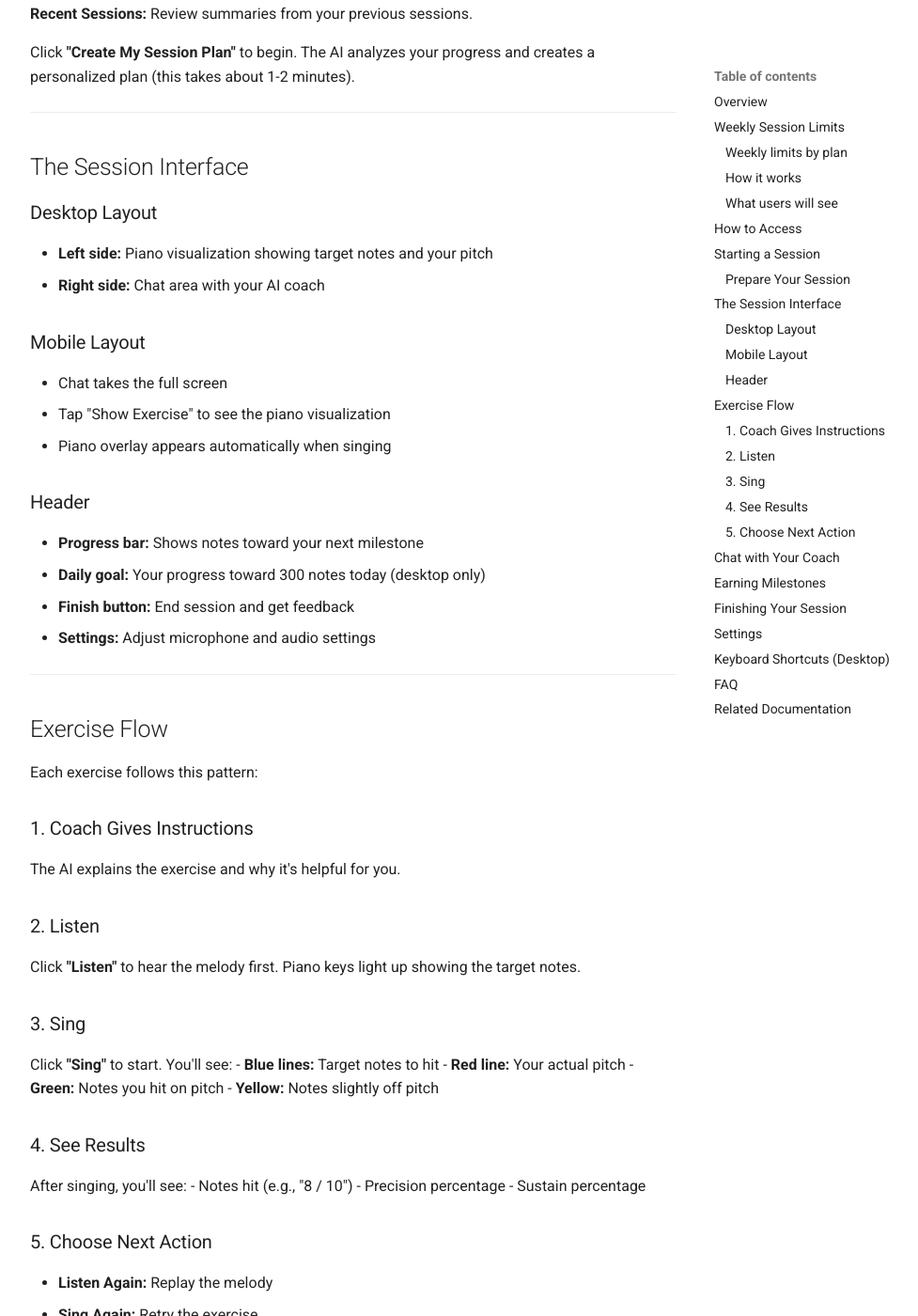
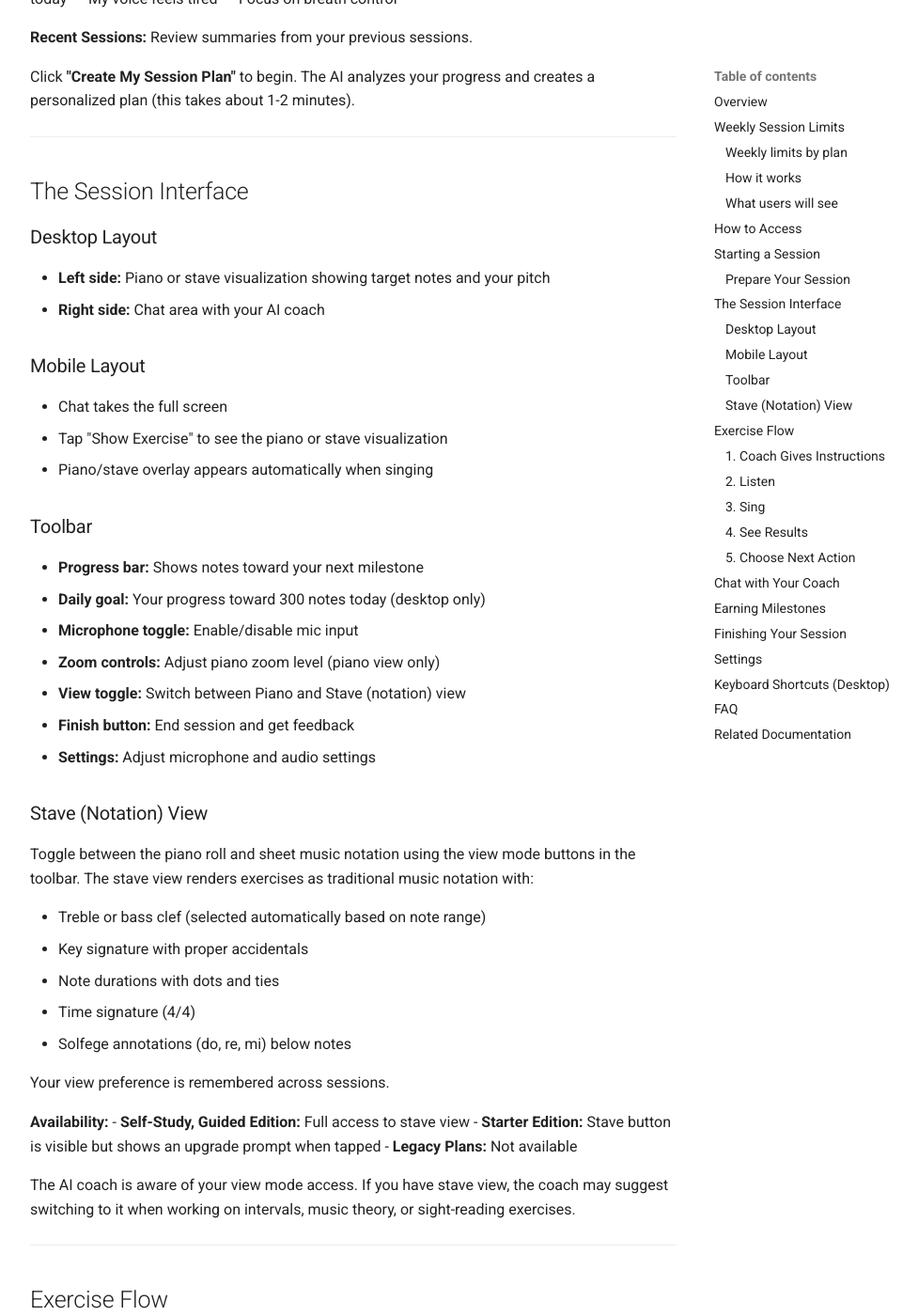
Before and after one commit to singingcarrots/docs, an MkDocs documentation site: the page built from docs/singing-carrots-ai-coach.md, in a window 1280 px wide and 1400 px high, scrolled down 2284 px. Shown: the whole window at 94% size, without its empty margins (264-1241 px from the left). Built offline with MkDocs 1.6.1 and Material for MkDocs 9.7.7, drawn with Linux system fonts in a browser that asks for light colours; some of the changed text lies outside the part shown.

Commit message:
Add stave/clef notation view to AI Coach documentation
Co-Authored-By: Claude Opus 4.6 (1M context) <noreply@anthropic.com>

```diff
--- a/docs/singing-carrots-ai-coach.md
+++ b/docs/singing-carrots-ai-coach.md
@@ -18,6 +18,7 @@ The Singing Carrots AI Coach is your personal AI singing teacher that creates cu
 **Key Features:**
 - Personalized session plans based on your vocal history
 - Real-time pitch feedback with visual piano display
+- Stave notation view - see exercises as sheet music with proper clef, key signature, and note durations
 - Chat with your AI coach - ask questions and get guidance
 - Earn carrot points as you reach milestones
 - Works on desktop and mobile
@@ -100,19 +101,41 @@ Click **"Create My Session Plan"** to begin. The AI analyzes your progress and c
 ## The Session Interface
 
 ### Desktop Layout
-- **Left side:** Piano visualization showing target notes and your pitch
+- **Left side:** Piano or stave visualization showing target notes and your pitch
 - **Right side:** Chat area with your AI coach
 
 ### Mobile Layout
 - Chat takes the full screen
-- Tap "Show Exercise" to see the piano visualization
-- Piano overlay appears automatically when singing
+- Tap "Show Exercise" to see the piano or stave visualization
+- Piano/stave overlay appears automatically when singing
 
-### Header
+### Toolbar
 - **Progress bar:** Shows notes toward your next milestone
 - **Daily goal:** Your progress toward 300 notes today (desktop only)
+- **Microphone toggle:** Enable/disable mic input
+- **Zoom controls:** Adjust piano zoom level (piano view only)
+- **View toggle:** Switch between Piano and Stave (notation) view
 - **Finish button:** End session and get feedback
 - **Settings:** Adjust microphone and audio settings
+
+### Stave (Notation) View
+
+Toggle between the piano roll and sheet music notation using the view mode buttons in the toolbar. The stave view renders exercises as traditional music notation with:
+
+- Treble or bass clef (selected automatically based on note range)
+- Key signature with proper accidentals
+- Note durations with dots and ties
+- Time signature (4/4)
+- Solfege annotations (do, re, mi) below notes
+
+Your view preference is remembered across sessions.
+
+**Availability:**
+- **Self-Study, Guided Edition:** Full access to stave view
+- **Starter Edition:** Stave button is visible but shows an upgrade prompt when tapped
+- **Legacy Plans:** Not available
+
+The AI coach is aware of your view mode access. If you have stave view, the coach may suggest switching to it when working on intervals, music theory, or sight-reading exercises.
 
 ---
 
```
